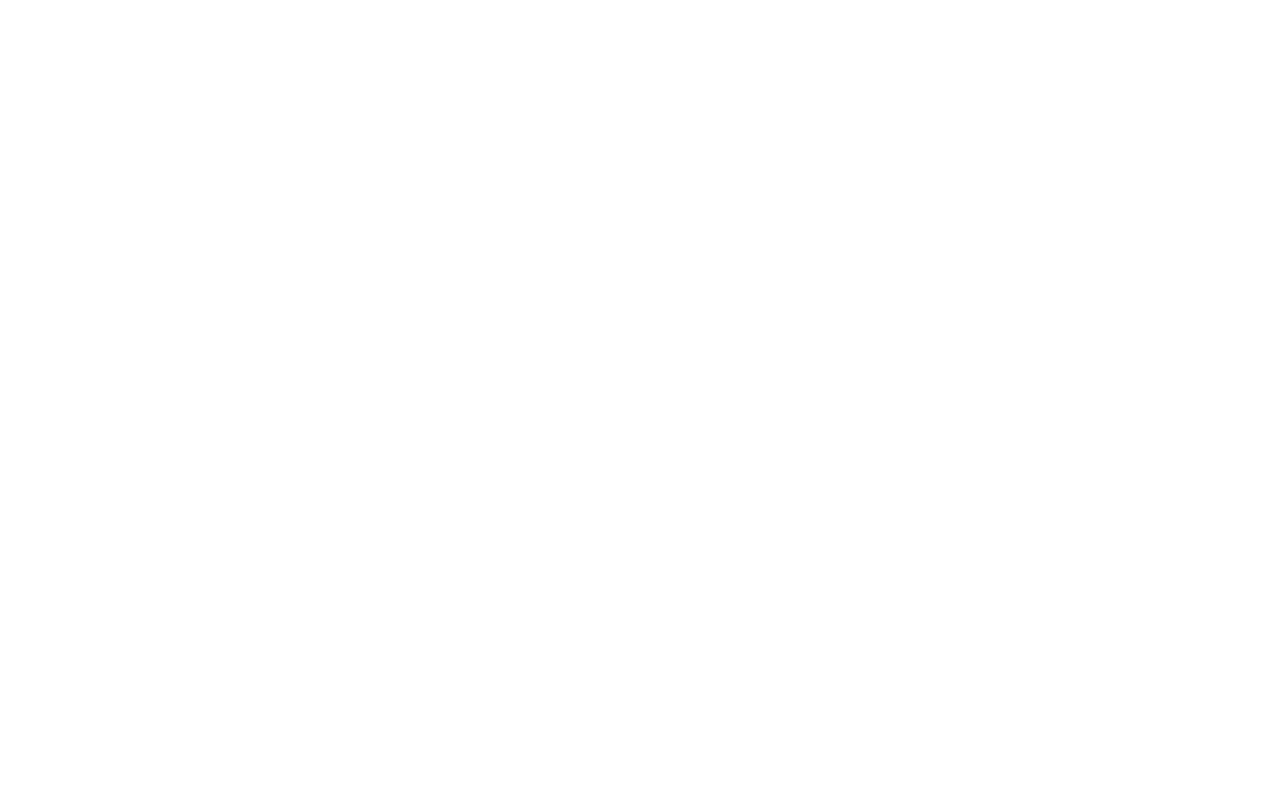
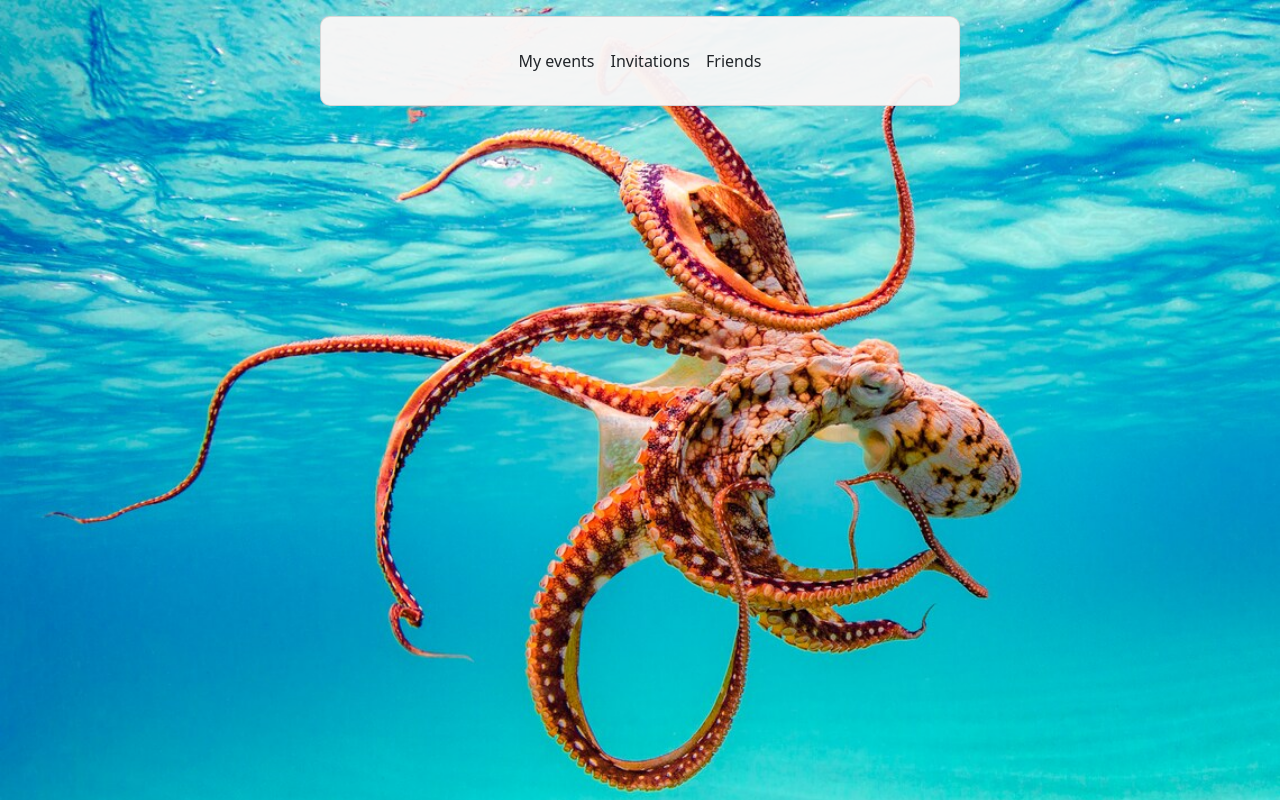
Before and after one commit to konis1/ploople-api, a React (Create React App) app in the folder ploople-app/: page /my-dashboard in a window 1280 px wide. Before the commit this address had no page. Built offline with nearby package versions, Linux system fonts and the light colour scheme.

Commit message:
finished create event

```diff
--- a/ploople-app/src/App.css
+++ b/ploople-app/src/App.css
@@ -10,4 +10,6 @@
   background-image: url("./assets/ploopl.jpg");
   height:100vh;
   overflow:auto;
+  background-repeat: no-repeat;
+  background-size: cover;
 }
--- a/ploople-app/src/App.js
+++ b/ploople-app/src/App.js
@@ -2,6 +2,7 @@ import { Routes, Route } from 'react-router-dom';
 import Home from "./pages/home";
 import CreateEvent from './pages/create-event';
 import Confirmation from './pages/confirmation';
+import Dashboard from './pages/dashboard';
 
 export default function App() {
   return (
@@ -9,6 +10,7 @@ export default function App() {
         <Route path="/" element={<Home/>}/>
         <Route path="/create-event-step1" element={<CreateEvent/>}/>
         <Route path="/confirmation" element={<Confirmation/>}/>
+        <Route path="/my-dashboard" element={<Dashboard/>}/>
       </Routes>
   );
 };
--- a/ploople-app/src/pages/create-event-step1.css
+++ b/ploople-app/src/pages/create-event-step1.css
@@ -52,3 +52,29 @@
 .btn--shadow {
   box-shadow:0px 18px 40px -12px #78d6c650;
 }
+
+ul.no-bullets {
+  list-style-type: none;
+  padding: 0;
+  margin: 0;
+}
+
+ul.inline li {
+  display:inline;
+  margin: 0.5em;
+}
+
+@media (min-width:768px) {
+  .home-container {
+    margin-left: 25%;
+    padding: 2em;
+    width: 50%;
+  }
+  .form__button {
+    width: 25%;
+    padding: 1em;
+  }
+  label {
+    display:block;
+  }
+}
--- a/ploople-app/src/pages/create-event-step2.js
+++ b/ploople-app/src/pages/create-event-step2.js
@@ -38,8 +38,8 @@ export default function CreateEventStep2({ nextStep, previousStep, change, formD
             />
           </div>
           <div>
+            <button className="form__button btn--no-border btn--shadow" onClick={ previousStep }  > Previous </button>
             <button className="form__button btn--sea btn--no-border btn--shadow" onClick={ nextStep }  > Next </button>
-            <button className="form__button btn--no-border btn--shadow" onClick={ previousStep }  > Previous </button>
           </div>
         </form>
       </div>
--- a/ploople-app/src/pages/create-event-step3.js
+++ b/ploople-app/src/pages/create-event-step3.js
@@ -63,8 +63,8 @@ export default function CreateEventStep3( { previousStep, nextStep, change, form
         <Steps actualStep = {formData.step} doneSteps = {formData.stepsDone}/>
             { cardFriend(data, change, formData) }
           <div>
+            <button className="form__button btn--no-border btn--shadow" onClick={ previousStep}  > Previous </button>
             <button className="form__button btn--sea btn--no-border btn--shadow" onClick={ nextStep } > Next</button>
-            <button className="form__button btn--no-border btn--shadow" onClick={ previousStep}  > Previous </button>
           </div>
         </form>
       </div>
--- a/ploople-app/src/pages/create-event.js
+++ b/ploople-app/src/pages/create-event.js
@@ -3,6 +3,7 @@ import CreateEventStep2 from "./create-event-step2";
 import CreateEventStep3 from "./create-event-step3";
 import RecapEvent from "./recap-event";
 import { useState } from 'react';
+import { useNavigate } from "react-router-dom";
 
 export function existInArray(array, valueWeCheck) {
    const resultSearch = array.find((e) => e === valueWeCheck )
@@ -10,7 +11,8 @@ export function existInArray(array, valueWeCheck) {
  }
 
 export default function CreateEvent() {
-  const[step, setStep] = useState(0);
+  const navigate = useNavigate();
+
   const[formData, setFormData] = useState({
     category:"",
     date_start: new Date(),
@@ -20,6 +22,7 @@ export default function CreateEvent() {
     step: 0,
     stepsDone:[]
   })
+
 
     function submitForm() {
     fetch('http://localhost:3000/api/version1/events/', {
@@ -31,6 +34,7 @@ export default function CreateEvent() {
       })
       .then(response => {
         console.log(response)
+        navigate("/");
       })
       .catch(error => {
         console.log(error)
--- /dev/null
+++ b/ploople-app/src/pages/dashboard.js
@@ -0,0 +1,19 @@
+import "./create-event-step1.css";
+
+export default function Dashboard() {
+
+  return (
+    <div className="wrapper">
+      <div className="home-container text-center">
+        <div>
+          <ul className="no-bullets inline">
+            <li>My events</li>
+            <li>Invitations</li>
+            <li>Friends</li>
+          </ul>
+        </div>
+
+      </div>
+    </div>
+  )
+}
--- a/ploople-app/src/pages/home.js
+++ b/ploople-app/src/pages/home.js
@@ -7,7 +7,7 @@ export default function Home() {
     <div className="wrapper">
       <div className="container text-center">
         <div className="row justify-content-center">
-          <div className="col-10 home-card">
+          <div className="col-10 col-sm-10 col-md-6 col-lg-6 home-card">
                 <h2> Planning with friends made easier</h2>
                 <p> Get started now, create your first event and invite your buddies</p>
             <button className="btn btn-success cta-create" onClick={() => navigate('create-event-step1')}>
--- a/ploople-app/src/pages/recap-event.js
+++ b/ploople-app/src/pages/recap-event.js
@@ -33,16 +33,19 @@ export default function RecapEvent({data, previousStep, nextStep, actualStep}) {
         </div>
         <div>You invited:</div>
         <div className="recap-div">
+          <ul className="no-bullets">
+
           {
             data.friends.map((friend,index) => (
               <li key={index}> {friend}</li>
             ))
             }
+          </ul>
         </div>
 
         <div>
+          <button className="form__button btn--no-border btn--shadow" onClick={ previousStep}  > Previous </button>
           <button className="form__button btn--sea btn--no-border btn--shadow" onClick={ nextStep } > Confirm</button>
-          <button className="form__button btn--no-border btn--shadow" onClick={ previousStep}  > Previous </button>
         </div>
           </div>
           </div>
```
